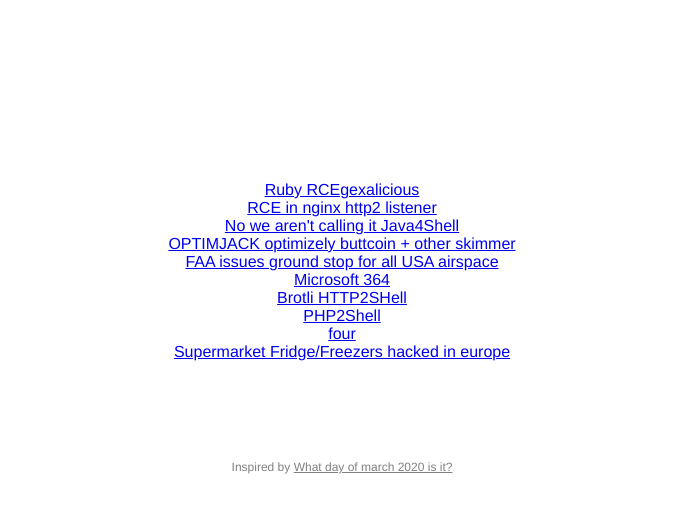
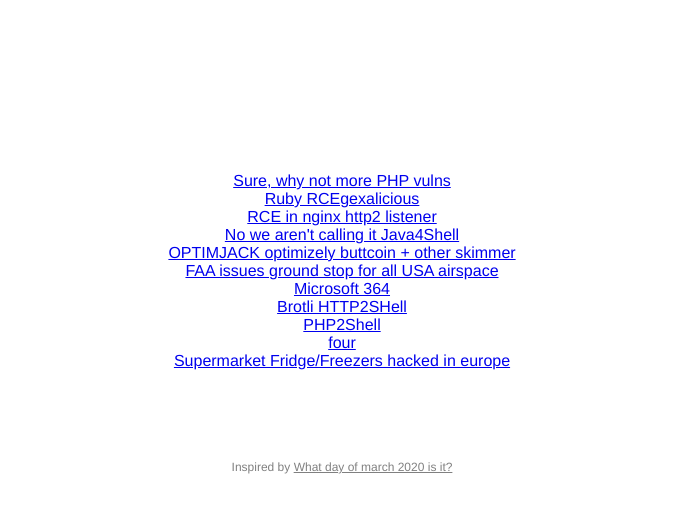
Before and after one commit to kyhwana/Whatdayofblackoctober2026, a plain HTML site: page index.html in a window 1280 px wide. Shown: the part 284-796 px from the top of the page, without its empty margins (298-978 px from the left). Drawn offline with nearby package versions, Linux system fonts and the light colour scheme.

Commit message:
Update index.html
moar php

```diff
--- a/index.html
+++ b/index.html
@@ -31,6 +31,7 @@
             <tr style="height: 50%;">
                 <td class="main-text">Today is the <br><b> <span id="number"></span> of <a href="https://en.wikipedia.org/wiki/Black_October_(information_security)">Black October 2026</a></b>.</td>
                 <tr style="height: 40%;"><td class="incidents">
+<a href="https://thehackernews.com/2026/11/php-fixes-7-critical-flaws-including.html">Sure, why not more PHP vulns</a><br>
                 <a href="https://www.ruby-lang.org/en/news/2026/11/18/multiple-vulnerabilities-in-regexp-and-string/">Ruby RCEgexalicious</a><br>
                 <a href="https://www.wiz.io/blog/nginx-http2-rce-vulnerabilities">RCE in nginx http2 listener</a><br>
                 <a href="https://calif.io/java4shell/">No we aren't calling it Java4Shell</a><br>
```
